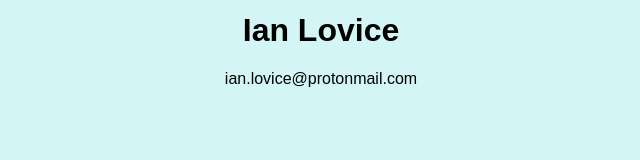
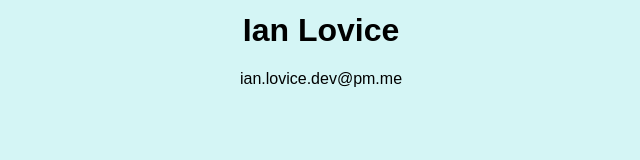
Before and after one commit to ianlov/portfolio, a React (Create React App) app in the folder client/: page /contact in a window 1280 px wide. Shown: the part 362-522 px from the top of the page, without its empty margins (319-959 px from the left). Built offline with nearby package versions, Linux system fonts and the light colour scheme.

Commit message:
change email

```diff
--- a/client/src/screens/Contact.jsx
+++ b/client/src/screens/Contact.jsx
@@ -26,7 +26,7 @@ const Contact = () => {
         </div>
         <div className="contact__name-email">
           <h1>Ian Lovice</h1>
-          <p>ian.lovice@protonmail.com</p>
+          <p>ian.lovice.dev@pm.me</p>
         </div>
         <Link to="/" >
           <button>Go Back</button>
```
Also changed, not shown: 1 other file (tests, documents, lock files or other folders).
